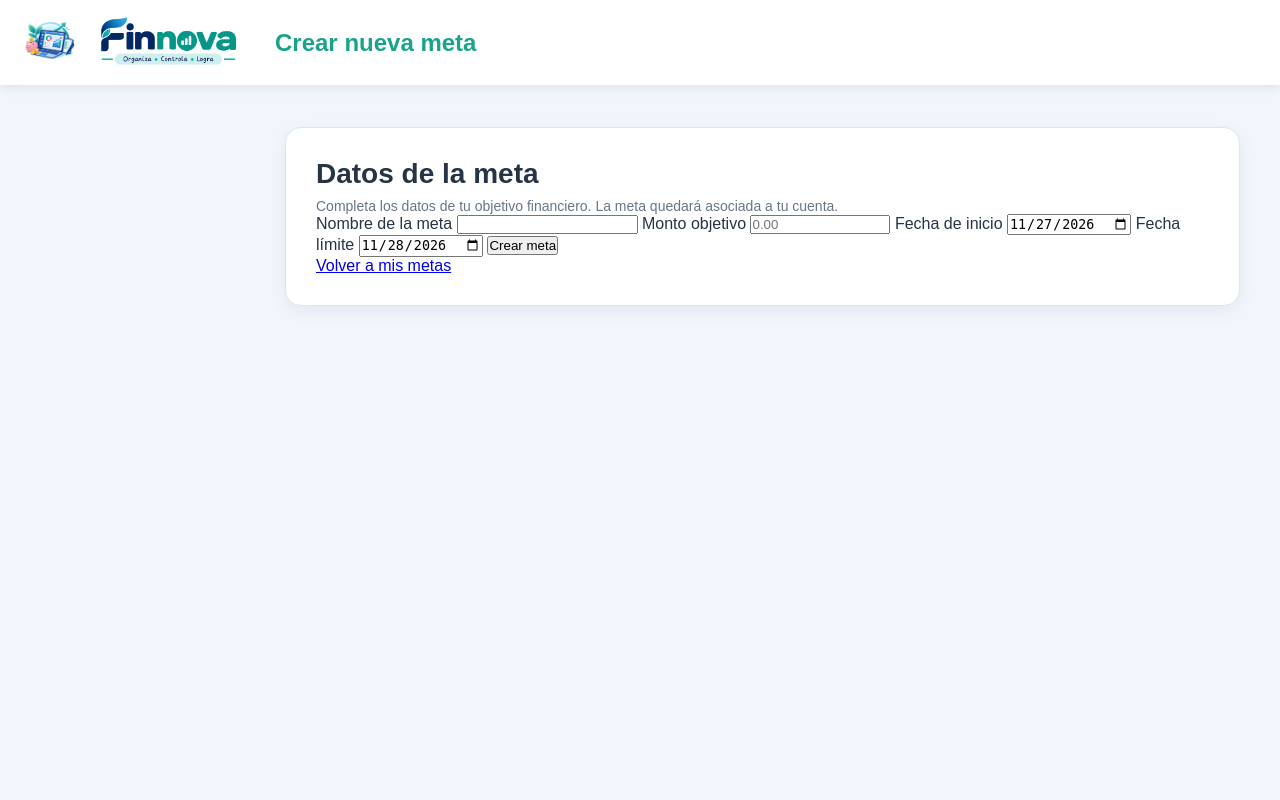
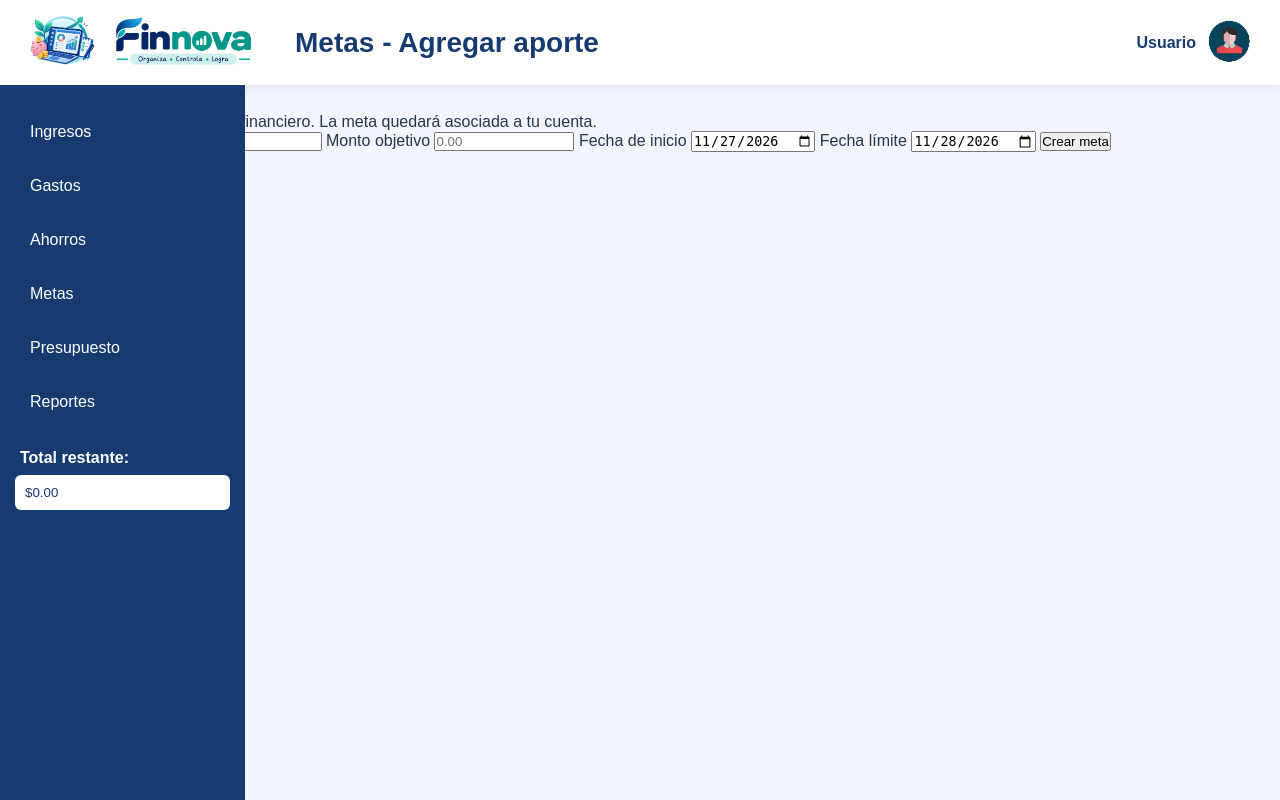
Before and after one commit to sofia269t/FINNOVA, a PHP site: page /crear_meta.html in a window 1280 px wide. Run offline with PHP 8.4, Linux system fonts and the light colour scheme.

Commit message:
correccion error en los estilos

```diff
--- a/crear_meta.html
+++ b/crear_meta.html
@@ -4,15 +4,44 @@
     <meta charset="UTF-8">
     <meta name="viewport" content="width=device-width, initial-scale=1.0">
     <title>Crear meta - FINNOVA</title>
-    <link rel="stylesheet" href="Estilos/presupuesto.css">
+    <link rel="stylesheet" href="Estilos/crear_meta.css">
 
 </head>
 <body>
     <header>
         <a href="pag.principal.php"><img class="logo" src="Estilos/img/logo_img.png" alt="Logo"></a>
-        <a href="pag.principal.php"><img class="logo-nombre" src="Estilos/img/Logo.png" alt="FINNOVA"></a>
-        <h1>Crear nueva meta</h1>
+        <a href="pag.principal.php"><img class="logo-nombre" src="Estilos/img/Logo.png" alt="Finnova Logo"></a>
+        <h1>Metas - Agregar aporte</h1>
+        <div class="user-icon">
+                    <p>Usuario</p>
+                    <a href="perfil.php">
+                        <img  src="Estilos/img/user-icon.png" alt="User Icon">
+                    </a>
+        </div>
+        <div class="sub-menu">
+            <ul>
+                <li><a href="perfil.php">Perfil</a></li>
+                <li><a href="index.html">Cerrar Sesión</a></li>
+            </ul>
+        </div>
     </header>
+
+    <main>
+        <div class="menu">
+            <ul>
+                <li><a href="ingresos.html">Ingresos</a></li>
+                <li><a href="gastos.html">Gastos</a></li>
+                <li><a href="ahorros.php">Ahorros</a></li>
+                <li><a href="metas.php">Metas</a></li>
+                <li><a href="presupuesto.php">Presupuesto</a></li>
+                <li><a href="reportes/finanzas.php">Reportes</a></li>
+                <li><label for="total-restante"> Total restante:</label>
+                    <input type="text" id="total-restante" name="total-restante" value="$0.00" readonly>
+
+                </li>
+            </ul>
+        </div>
+    <main>
 
     <main>
         <section class="inicio formulario-meta">
--- a/formulario_meta.html
+++ b/formulario_meta.html
@@ -4,7 +4,7 @@
     <meta charset="UTF-8">
     <meta name="viewport" content="width=device-width, initial-scale=1.0">
     <title>Presupuesto</title>
-    <link rel="stylesheet" href="Estilos/presupuesto.css">
+    <link rel="stylesheet" href="Estilos/formulario_metas.css">
 </head>
 <body>
     <header>
--- a/php/detalle_meta.php
+++ b/php/detalle_meta.php
@@ -86,7 +86,7 @@ $porcentaje = number_format((float) $meta["porcentaje_progreso"], 2, ".", "");
     <meta charset="UTF-8">
     <meta name="viewport" content="width=device-width, initial-scale=1.0">
     <title><?= $nombreMeta ?> - Detalle de Meta</title>
-    <link rel="stylesheet" href="../Estilos/presupuesto.css">
+    <link rel="stylesheet" href="../Estilos/detalle_meta.css">
 </head>
 <body>
     <header>
--- a/php/editar_meta.php
+++ b/php/editar_meta.php
@@ -108,7 +108,7 @@ $error = filter_input(INPUT_GET, "error", FILTER_UNSAFE_RAW);
     <meta charset="UTF-8">
     <meta name="viewport" content="width=device-width, initial-scale=1.0">
     <title>Editar meta</title>
-    <link rel="stylesheet" href="../Estilos/metas.css">
+    <link rel="stylesheet" href="../Estilos/">
 </head>
 <body>
     <header>
```
